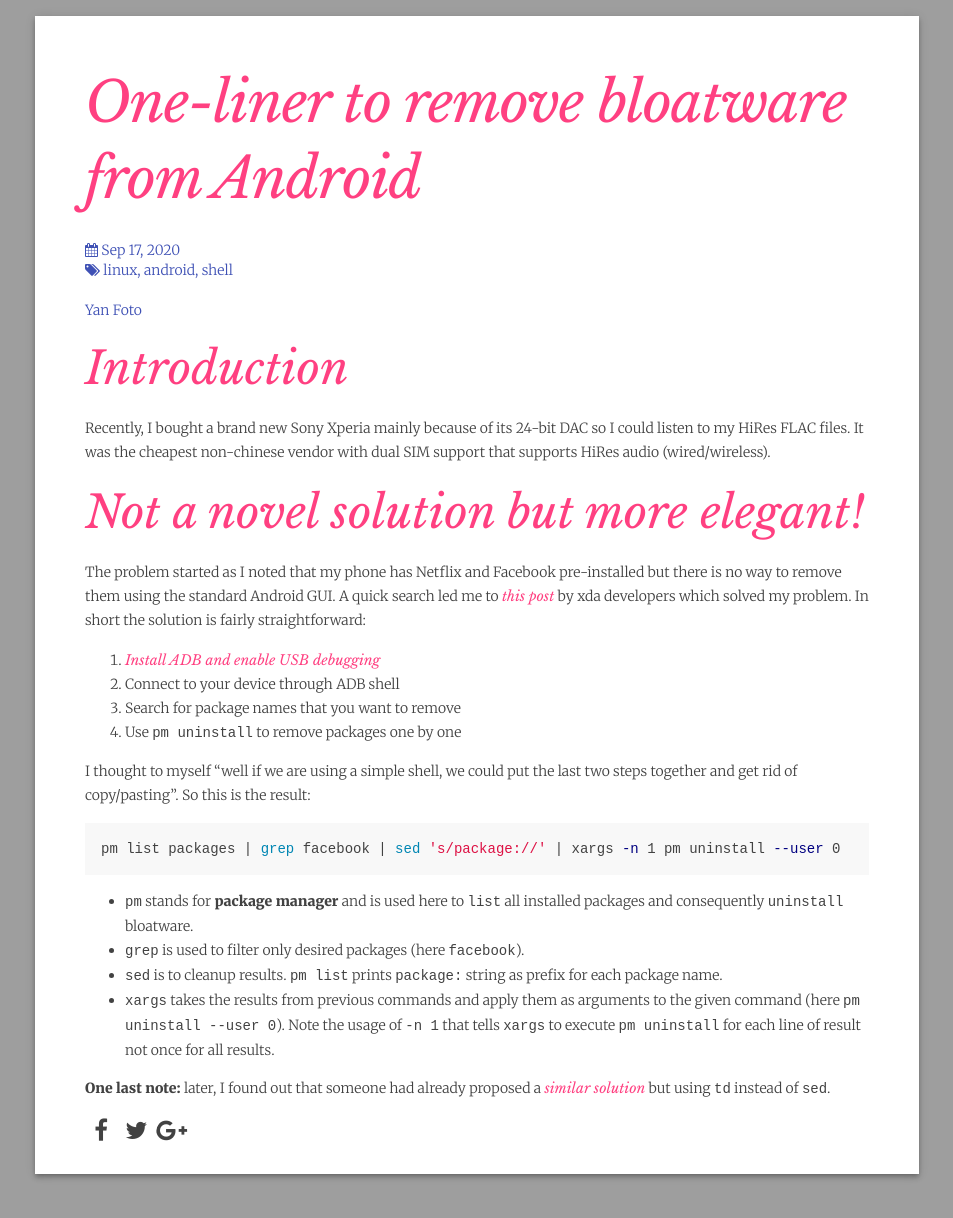
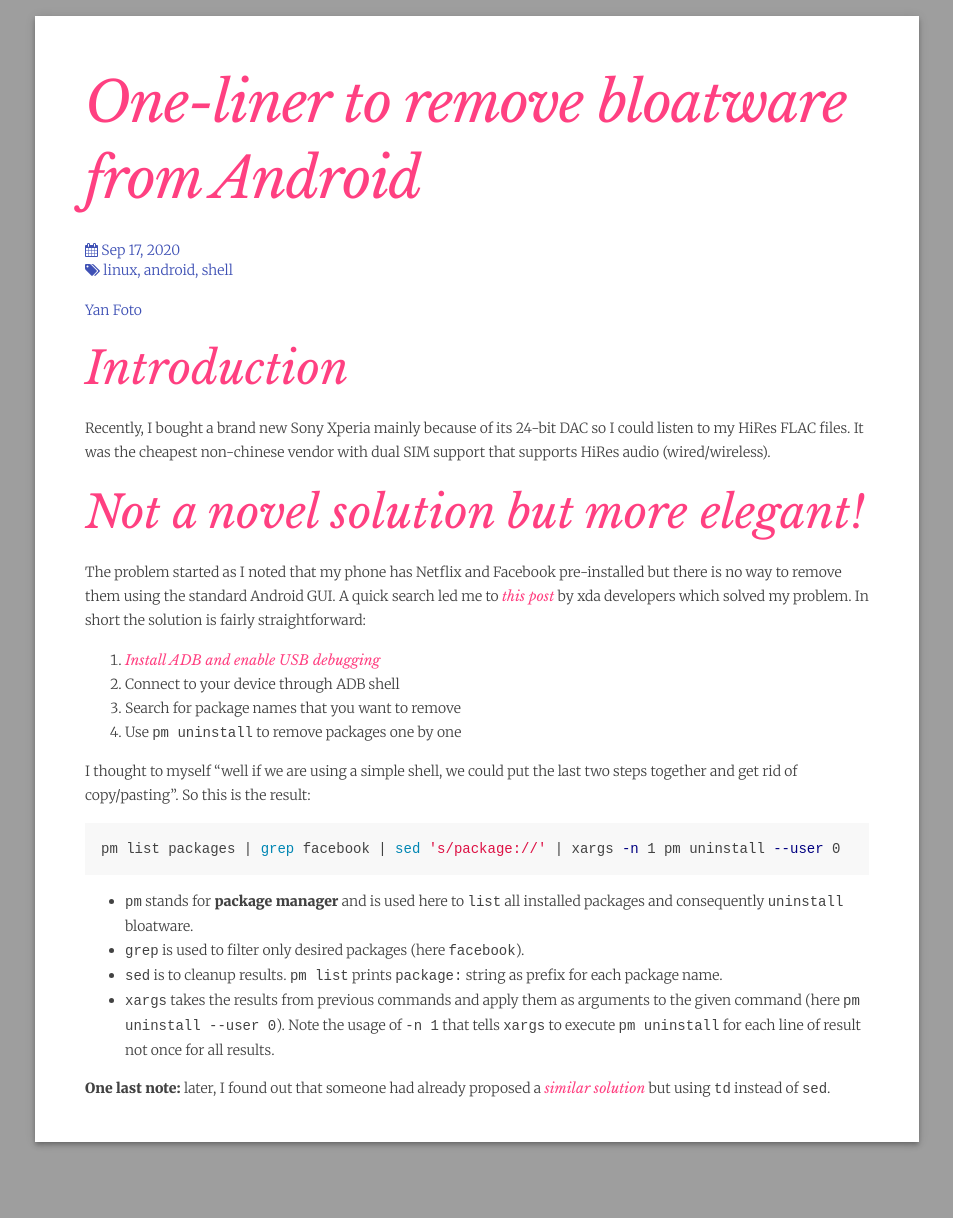
Before and after one commit to yan-foto/yan-foto.github.io, a Jekyll site: the page built from _posts/2020-09-17-android-bloatware-removal.md, in a window 1280 px wide. Shown: the top 1218 px of the page, without its empty margins (163-1116 px from the left). Built offline with Jekyll 4.4.1, drawn with Linux system fonts in a browser that asks for light colours; nearby versions of some CDN libraries.

Commit message:
Remove social sharing

```diff
--- a/_config.yml
+++ b/_config.yml
@@ -19,18 +19,6 @@
 paypal_url:
 flattr_button:
 
-# Post sharing icons
-show_sharing_icons: true
-# Change to 'true' to enable individual icons
-share_facebook: true
-share_twitter: true
-share_googleplus: true
-share_linkedin: false
-share_digg: false
-share_tumblr: false
-share_reddit: false
-share_stumbleupon: false
-
 # Build settings
 highlighter: rouge
 markdown: kramdown
--- a/_includes/share_buttons.html
+++ /dev/null
@@ -1,54 +0,0 @@
-{% assign url = page.url | prepend: site.url %}
-<div class="share-page">
-  {{ site.share_text }}
-
-  <div class="share-links">
-    {% if site.share_facebook %}
-      <a class="mdl-button mdl-js-button mdl-button--icon" href="https://facebook.com/sharer.php?u={{ url }}" rel="nofollow" target="_blank" title="Share on Facebook">
-        <i class="fa fa-facebook"></i>
-      </a>
-    {% endif %}
-
-    {% if site.share_twitter %}
-      <a class="mdl-button mdl-js-button mdl-button--icon" href="https://twitter.com/intent/tweet?text={{ page.title }}&url={{ url }}" rel="nofollow" target="_blank" title="Share on Twitter">
-        <i class="fa fa-twitter"></i>
-      </a>
-    {% endif %}
-
-    {% if site.share_googleplus %}
-      <a class="mdl-button mdl-js-button mdl-button--icon" href="https://plus.google.com/share?url={{ site.url }}{{ page.url }}" rel="nofollow" target="_blank" title="Share on Google+">
-        <i class="fa fa-google-plus"></i>
-      </a>
-    {% endif %}
-
-    {% if site.share_linkedin %}
-      <a class="mdl-button mdl-js-button mdl-button--icon" href="http://www.linkedin.com/shareArticle?url={{ site.url }}{{ page.url }}&title={{ page.title }}" rel="nofollow" target="_blank" title="Share on LinkedIn">
-        <i class="fa fa-linkedin"></i>
-      </a>
-    {% endif %}
-
-    {% if site.share_digg %}
-      <a class="mdl-button mdl-js-button mdl-button--icon" href="http://digg.com/submit?url={{ site.url }}{{ page.url }}&title={{ page.title }}" rel="nofollow" target="_blank" title="Share on Digg">
-        <i class="fa fa-digg"></i>
-      </a>
-    {% endif %}
-
-    {% if site.share_tumblr %}
-      <a class="mdl-button mdl-js-button mdl-button--icon" href="http://www.tumblr.com/share/link?url={{ site.url }}{{ page.url }}&name={{ page.title }}" rel="nofollow" target="_blank" title="Share on Tumblr">
-        <i class="fa fa-tumblr"></i>
-      </a>
-    {% endif %}
-
-    {% if site.share_reddit %}
-      <a class="mdl-button mdl-js-button mdl-button--icon" href="http://reddit.com/submit?url={{ site.url }}{{ page.url }}&title={{ page.title }}" rel="nofollow" target="_blank" title="Share on Reddit">
-        <i class="fa fa-reddit"></i>
-      </a>
-    {% endif %}
-
-    {% if site.share_stumbleupon %}
-      <a class="mdl-button mdl-js-button mdl-button--icon" href="http://www.stumbleupon.com/submit?url={{ site.url }}{{ page.url }}&title={{ page.title }}" rel="nofollow" target="_blank" title="Share on StumbleUpon">
-        <i class="fa fa-stumbleupon"></i>
-      </a>
-    {% endif %}
-  </div>
-</div>
--- a/_layouts/post.html
+++ b/_layouts/post.html
@@ -55,9 +55,5 @@
     <article class="post-content">
       {{ content }}
     </article>
-
-    {% if site.show_sharing_icons %}
-      {% include share_buttons.html %}
-    {% endif %}
   </div>
 </div>
```
